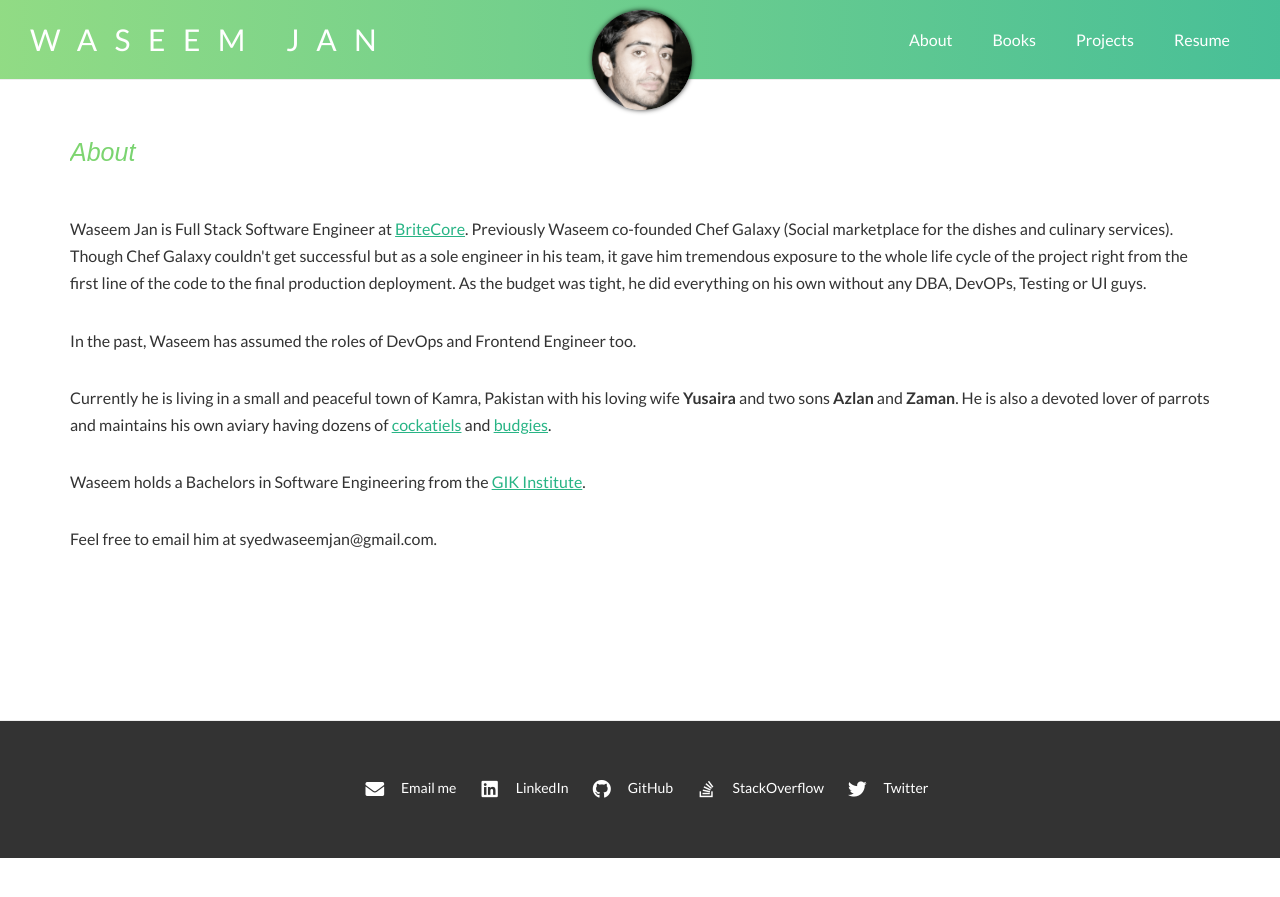
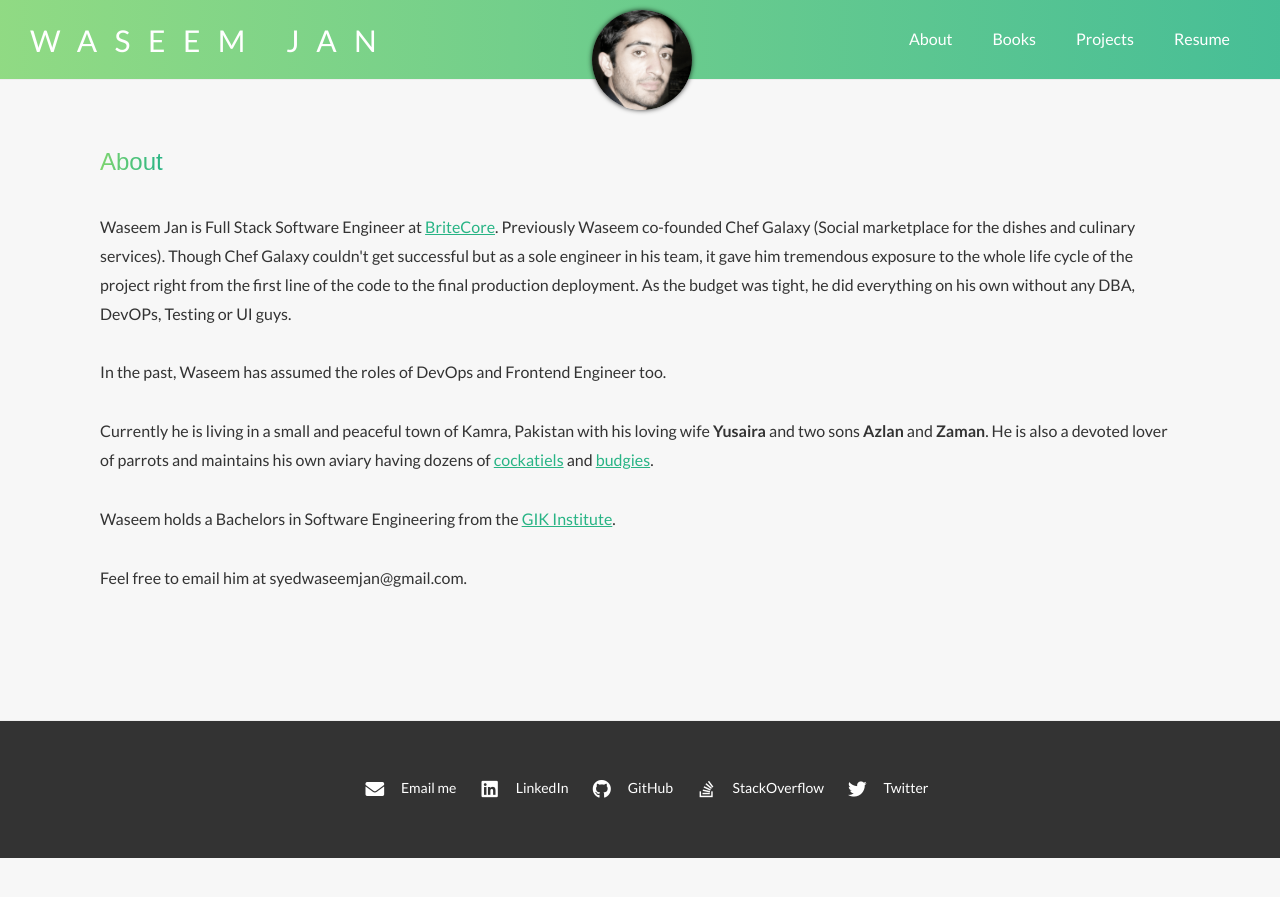
Before and after one commit to syedwaseemjan/syedwaseemjan.github.io, a Jekyll site: the page built from index.html, in a window 1280 px wide. Shown: the top 897 px of the page. Built offline with Jekyll 4.4.1, drawn with Linux system fonts in a browser that asks for light colours; nearby versions of some CDN libraries.

Commit message:
Make css improvements

```diff
--- a/_includes/footer.html
+++ b/_includes/footer.html
@@ -1,7 +1,6 @@
 <footer class="footer">
     <div class="social-links">
         <ul class="social-links__list">
-
             <li class="social-links__item">
                 <a href="mailto:{{ site.email }}" title="Email me" class="social-links__link">
                     <span class="fa-stack fa-lg" aria-hidden="true">
--- a/_includes/header.html
+++ b/_includes/header.html
@@ -1,5 +1,3 @@
-
-
 <header class="header">
     <a href="{{ '' | absolute_url }}" class="header__link">{{ site.title }}</a>
 
--- a/_sass/_base.scss
+++ b/_sass/_base.scss
@@ -11,12 +11,16 @@ html {
     font-size: 62.5%; // 10px/16px = 62.5% -> 1rem = 10px
 }
 
+body {
+    background-color: $color-grey-light-1;
+}
+
 .container {
     min-height: 56rem;
     max-width: 114rem;
     margin: 5rem auto;
     margin-top: 11rem;
-    padding: 3rem 0;
+    padding: 3rem;
 }
 
 ::selection {
--- a/_sass/_typography.scss
+++ b/_sass/_typography.scss
@@ -1,11 +1,12 @@
 body {
     font-family: $font-primary;
     font-weight: 400;
-    line-height: 1.7;
+    line-height: 1.8;
     color: $color-grey-dark-1;
 }
 
 %heading {
+    display: inline-block;
     font-family: $font-display;
     font-weight: 400;
 }
@@ -19,14 +20,20 @@ body {
 
 .heading-2 {
     @extend %heading;
-    font-size: 2.5rem;
-    font-style: italic;
-    line-height: 1;
-    margin-bottom: 5rem;
+    font-size: 2.4rem;
+    margin-bottom: 3rem;
 
     background-image: linear-gradient(to right, $color-primary-light, $color-primary-dark);
     -webkit-background-clip: text;
     color: transparent;
+
+    &--skew:link,
+    &--skew:visited {
+        &:hover {
+            transform: skewY(2deg) skewX(15deg) scale(1.05);
+            text-shadow: .5rem 1rem 2rem rgba($color-black, .2);
+        }
+    }
 }
 
 .heading-3 {
```
